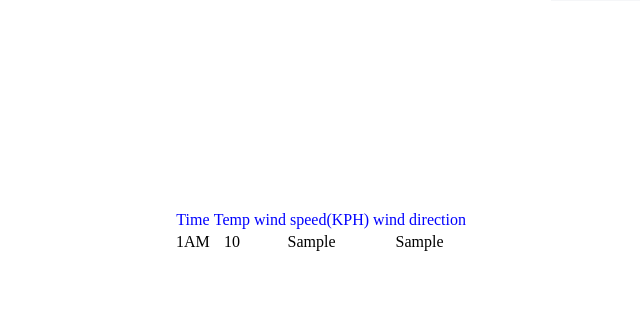
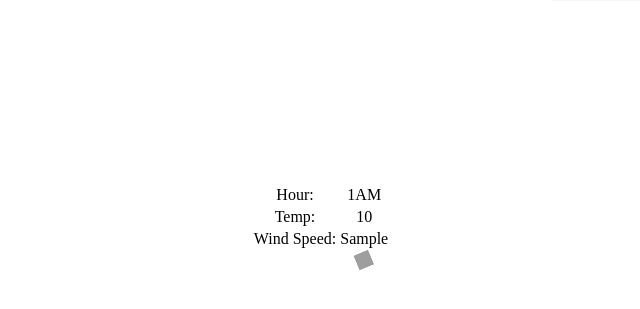
Before and after one commit to Lincoln-Murray/weather, a Flask app: template templates/index.html in a window 1280 px wide. Shown: the part 171-480 px from the top of the page, without its empty margins (329-969 px from the left). Run offline with Flask 3, Linux system fonts and the light colour scheme; the template is opened without the code that fills it: most values are stand-ins (such as "Sample title", 1, 10 or a date in 2020); grey boxes marked "Sample" are stand-in pictures; grey boxes are pictures that could not be loaded.

Commit message:
New layout of forecast table

```diff
--- a/static/main.js
+++ b/static/main.js
@@ -18,6 +18,10 @@ var timer = setInterval(function() {
         console.log(document.getElementById('wind_dir').alt)
         console.log(document.getElementById('wind_dir').style)
         document.getElementById('wind_dir').style.transform = 'rotate(' + String(directions.indexOf(document.getElementById('wind_dir').alt)*22.5-90) + 'deg)'
+        arrows = document.getElementsByClassName('wind_dir')
+        for (var i = 0, length = arrows.length; i < length; i++) {
+            arrows[i].style.transform = 'rotate(' + String(directions.indexOf(arrows[i].alt)*22.5-90) + 'deg)'
+        }
         clearInterval(timer)
         timer = null
     }
--- a/templates/index.html
+++ b/templates/index.html
@@ -33,22 +33,32 @@
 <body>
     <span class= "centre">
         <table style="margin-left: 20px;">
-                <th>
-                    <tr style="color: #0000ff; ">
-                    <td>Time</td>
-                    <td>Temp</td>
-                    <td>wind speed(KPH)</td>
-                    <td>wind direction</td>
-                    </tr>
-                </th>
-            {%for value in json['forecast']['forecastday'][0]['hour']%}
             <tr>
-                <td>{{ ['12AM', '1AM', '2AM', '3AM', '4AM', '5AM', '6AM', '7AM', '8AM', '9AM', '10AM', '11AM', '12PM', '1PM', '2PM', '3PM', '4PM', '5PM', '6PM', '7PM', '8PM', '9PM', '10PM', '11PM'][json['forecast']['forecastday'][0]['hour'].index(value)] }}</td>
-                <td>{{ value['temp_c'] }}</td>
-                <td>{{ value['wind_kph'] }}</td>
-                <td>{{ value['wind_dir'] }}</td>
+                <td>Hour:</td>
+                {%for hour in json['forecast']['forecastday'][0]['hour']%}
+                    <td>{{ ['12AM', '1AM', '2AM', '3AM', '4AM', '5AM', '6AM', '7AM', '8AM', '9AM', '10AM', '11AM', '12PM', '1PM', '2PM', '3PM', '4PM', '5PM', '6PM', '7PM', '8PM', '9PM', '10PM', '11PM'][json['forecast']['forecastday'][0]['hour'].index(hour)] }}</td>
+                {%endfor%}
             </tr>
-            {%endfor%}
+            <tr>
+                <td>Temp:</td>
+                {%for value in json['forecast']['forecastday'][0]['hour']%}
+                    <td>{{ value['temp_c'] }}</td>
+                {%endfor%}
+            </tr>
+            <tr>
+                <td>Wind Speed:</td>
+                {%for value in json['forecast']['forecastday'][0]['hour']%}
+                    <td>{{ value['wind_kph'] }}</td>
+                {%endfor%}
+            </tr>
+            <tr>
+                <td></td>
+                {%for value in json['forecast']['forecastday'][0]['hour']%}
+                    <td>
+                        <img class="wind_dir" src="https://static.vecteezy.com/system/resources/previews/016/770/600/non_2x/red-directional-arrow-on-transparent-background-free-png.png" alt="{{ value['wind_dir'] }}" style="top: 1px;" height="16px" width="16px">
+                    </td>
+                {%endfor%}
+            </tr>
         </table>
     </span>
 </body>
```
